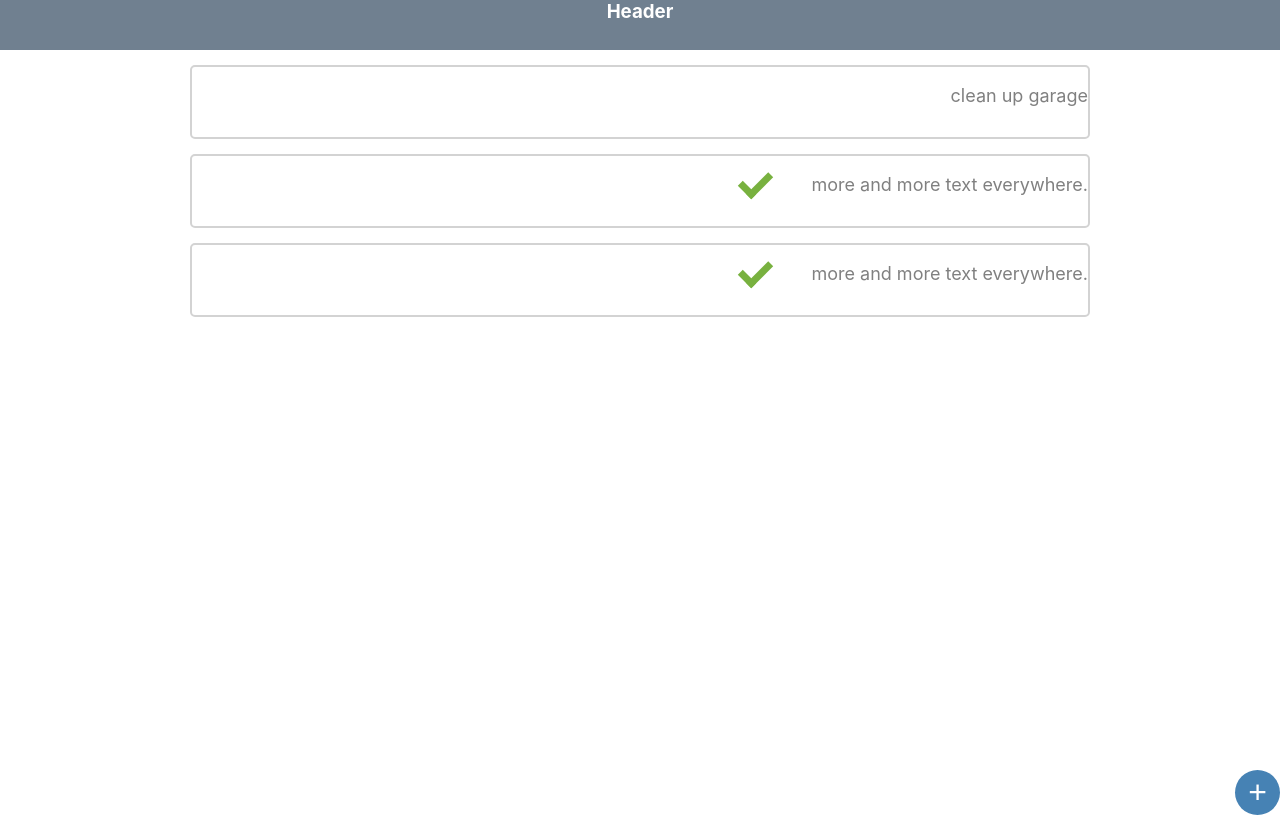
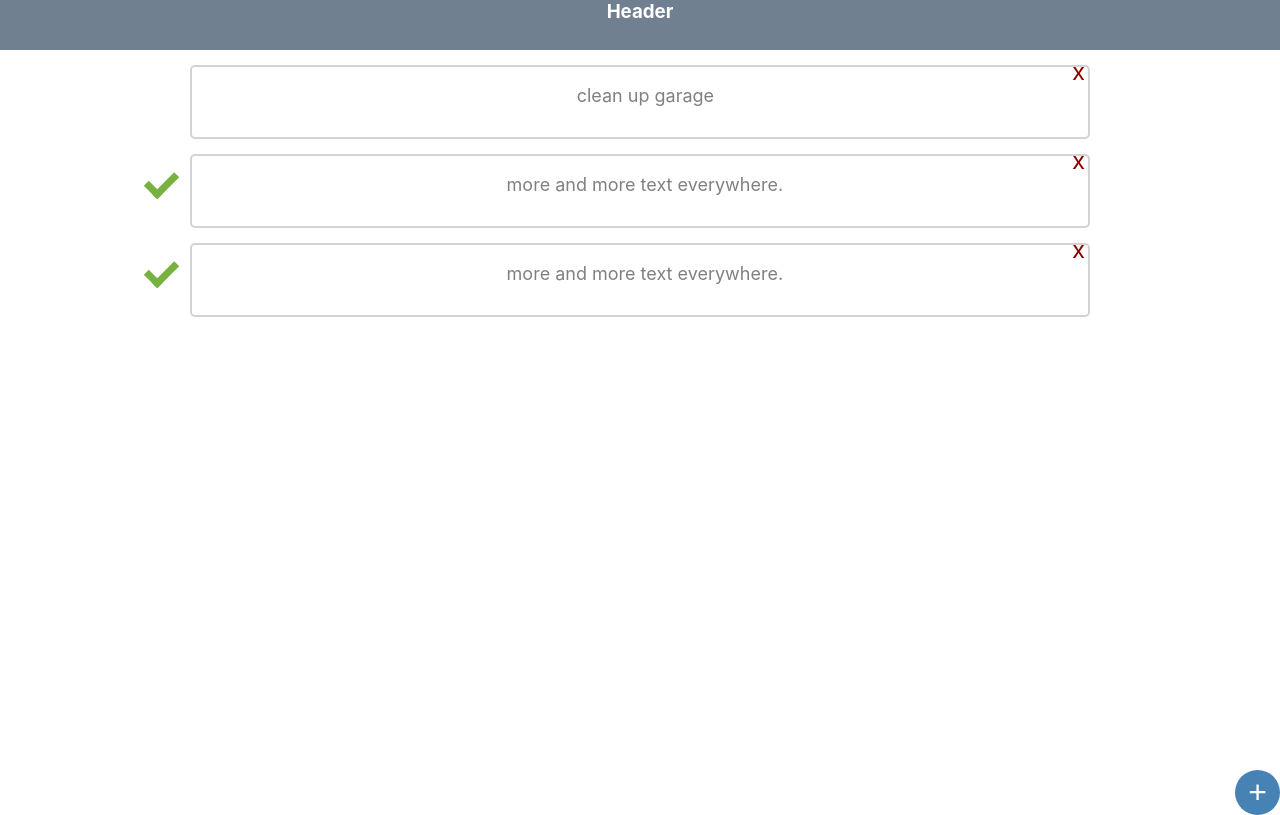
Before and after one commit to Luka-dot/familyShopper, a React (Create React App) app: page / in a window 1280 px wide. Built offline with nearby package versions, Linux system fonts and the light colour scheme.

Commit message:
delete button added and styling changed

```diff
--- a/src/App.js
+++ b/src/App.js
@@ -31,21 +31,22 @@ function App() {
   ]);
 
 const handleToggle = (id) => {
-  console.log('toggle' + id)
   const newList = [...list];
   const index = newList.find(item => {
     return item.id === id
   })
   index.completed = !index.completed;
-  console.log(newList);
   setList(newList);
+}
 
+const handleDelete = (id) => {
+  console.log('delete')
 }
 
   return (
     <div className="App">
       <Header />
-      <ListContainer listData={list} handleToggle={handleToggle}/>
+      <ListContainer listData={list} handleToggle={handleToggle} handleDelete={handleDelete}/>
       <CustomButton />
     </div>
   );
--- a/src/components/list-component/list-component.jsx
+++ b/src/components/list-component/list-component.jsx
@@ -2,7 +2,7 @@ import React from 'react';
 
 import './list.styles.scss';
 
-const List = ({ id, text, completed, handleToggle}) => {
+const List = ({ id, text, completed, handleToggle, handleDelete}) => {
 
     return (
         <div className="list-body"
@@ -16,7 +16,7 @@ const List = ({ id, text, completed, handleToggle}) => {
 
                 {/* <p className='list-title'>{title}</p> */}
                 <p className="list-text">{text}</p>
-
+                <p className="delete" onClick={() => handleDelete(id)}>x</p>
         </div>
     )
 };
--- a/src/components/list-component/list-container.jsx
+++ b/src/components/list-component/list-container.jsx
@@ -3,7 +3,7 @@ import React from 'react';
 import List from './list-component';
 import './list-container.styles.scss';
 
-const ListContainer = ({listData, handleToggle}) => {
+const ListContainer = ({listData, handleToggle, handleDelete}) => {
 
     return (
         <div className="list-container">
@@ -11,6 +11,7 @@ const ListContainer = ({listData, handleToggle}) => {
                 listData.map(({ id, ...otherProps }) => (<List
                     id={id}
                     handleToggle={handleToggle}
+                    handleDelete={handleDelete}
                     {...otherProps}
                 />))
             }
--- a/src/components/list-component/list.styles.scss
+++ b/src/components/list-component/list.styles.scss
@@ -7,8 +7,9 @@
     margin-top: 15px;
     display: flex;
     flex-direction: row;
-    justify-content: end;
-}
+
+    justify-content: space-between;
+
     .list-title {
         font-weight: bolder;
     }
@@ -19,3 +20,10 @@
         justify-content: center;
         margin-left: 3%;
     }
+    .delete {
+        font-size: x-large;
+        color: darkred;
+        margin-top: -10px;
+        margin-right: 3px;
+    }
+}
```
Lines whose indentation alone changed are shown as unchanged.
